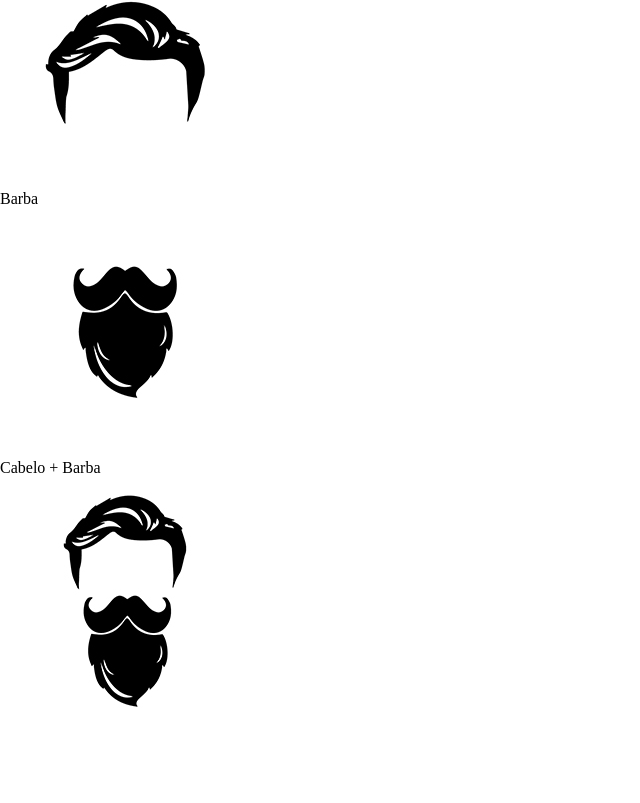
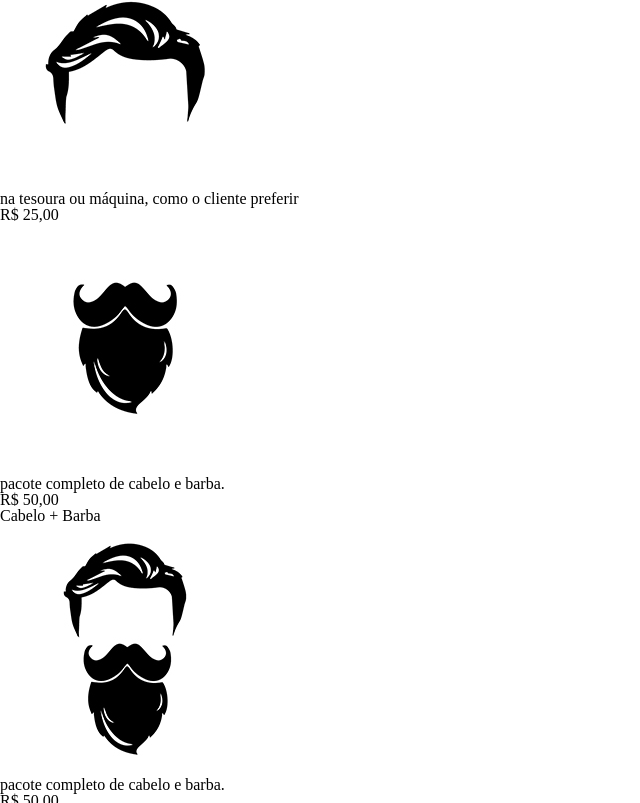
Before and after one commit to angellodacooll/primeiro-repositorio, a plain HTML site: page produtos.html in a window 1280 px wide. Shown: the part 371-1174 px from the top of the page, without its empty margins (0-640 px from the left). Before the commit the page ends 1100 px from the top, so only its background shows below. Drawn offline with Linux system fonts and the light colour scheme.

Commit message:
aula11 28/11

```diff
--- a/produtos.css
+++ b/produtos.css
@@ -27,3 +27,14 @@ nav a {
    font-size: 22px;
    text-decoration: nome;
 }
+
+nav a:hover {
+   color:#c78c19;
+   text-decoration: underline;
+}
+
+.produtos {
+   width: 940px;
+   margin: 0 auto;
+   padding: 50px 0;
+}
--- a/produtos.html
+++ b/produtos.html
@@ -25,26 +25,34 @@
   <main>
     <ul>
       <li>
-        <h2>Cabelo</h2>
-        <img src="img/cabelo.jpg" alt="">
-        <p></p>
-        <p></p>
+         <h2>Cabelo</h2>
+         <img src="img/cabelo.jpg" alt="">
+         <p class="produto-descricao"  > na
+          tesoura ou máquina, como o cliente
+          preferir </p>
+         <p class="produto-preco" > R$ 25,00 </p>
       </li>
       <li>
-        <h2>Barba</h2>
-        <img src="img/barba.jpg" alt="">
-        <p></p>
-        <p></p>
+         <img src="img/barba.jpg" alt="">
+         <p class="produto-descricao" > pacote
+          completo de cabelo e barba. </p>
+        <p class="produto-preco" > R$ 50,00 </p>
       </li>
       <li>
-        <h2>Cabelo + Barba</h2>
-        <img src="img/cabelo+barba.jpg" alt="">
-        <p></p>
-        <p></p>
+         <h2>Cabelo + Barba</h2>
+         <img src="img/cabelo+barba.jpg" alt="">
+         <p class="produto-descricao" > pacote
+          completo de cabelo e barba. </p>
+        <p class="produto-preco" > R$ 50,00 </p>
       </li>
     </ul>
 
   </main>
 
+  <footer>
+    <img src="img/logo-branco.png" alt="">
+    <p class=""> &copy; Copyright Barbearia Alura -2023 por Angello Adalto Costa Dacooll </p>
+  </footer>
+
 </body>
 </html>
```
